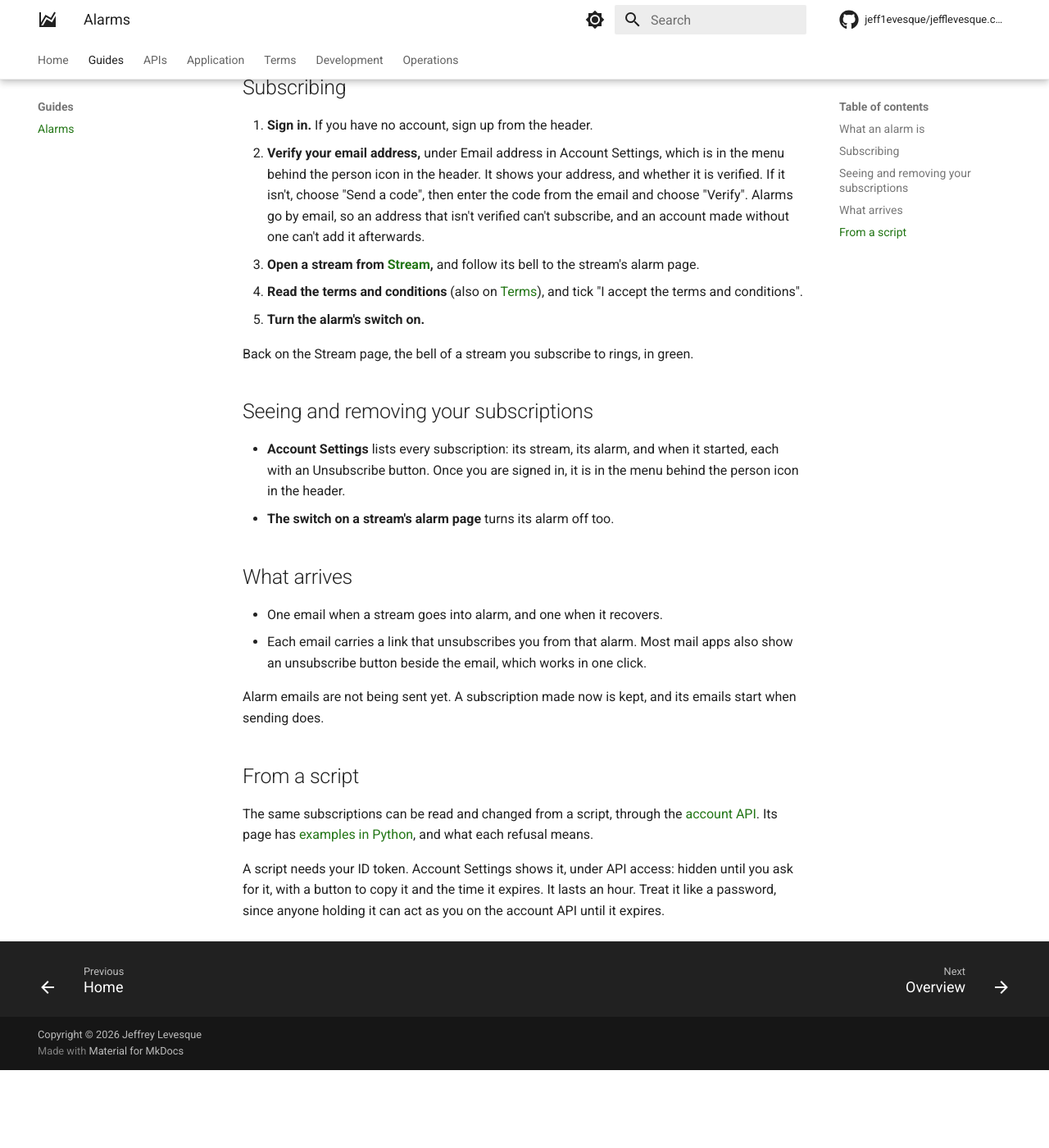
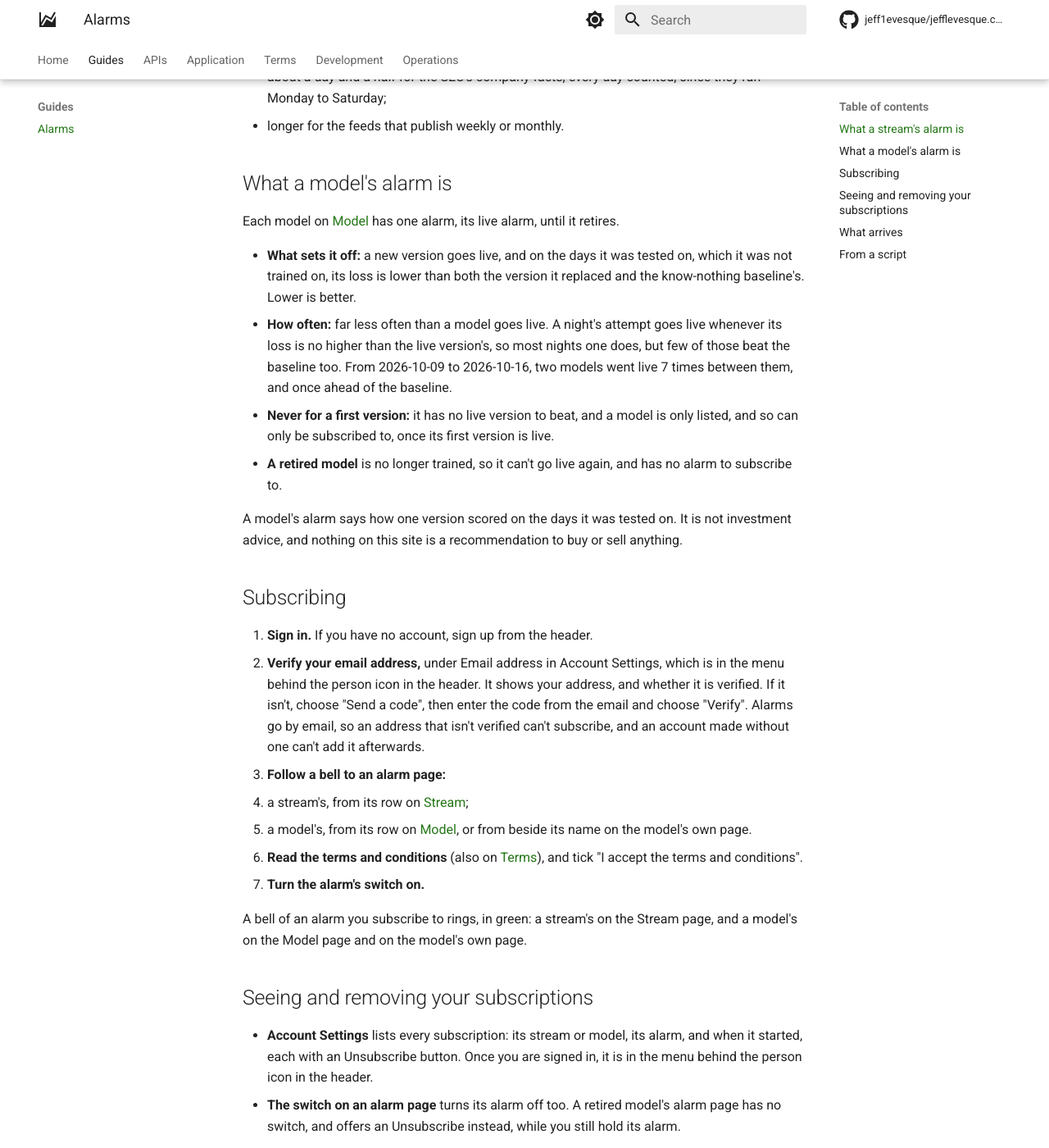
Before and after one commit to jeff1evesque/jefflevesque.com, an MkDocs documentation site: the page built from documentation/guide/alarms.md, in a window 1280 px wide and 1400 px high, scrolled down 667 px. Shown: the whole window at 82% size. Built offline with MkDocs 1.6.1 and Material for MkDocs 9.7.7, drawn with Linux system fonts in a browser that asks for light colours; comment, search, counter and statistics services are not loaded; before the commit the page ends 1972 px from its top, so only the background shows below that; some of the changed text lies outside the part shown.

Commit message:
#255: alarms.md, a model's alarm, its rule, bells and emails; sending has started

```diff
--- a/documentation/guide/alarms.md
+++ b/documentation/guide/alarms.md
@@ -1,10 +1,15 @@
 # Alarms
 
-An alarm tells you when one of the site's streams has gone quiet: when the data it
-collects has stopped arriving. You choose which streams to hear about, and each alarm
-comes to you by email.
+An alarm tells you, by email, about something on the site you asked to hear about:
 
-## What an alarm is
+- **A stream's alarm:** when one of the site's streams has gone quiet, because the data
+  it collects has stopped arriving.
+- **A model's alarm:** when one of the models has a new version that goes live ahead of
+  the baseline.
+
+You choose which streams and models to hear about.
+
+## What a stream's alarm is
 
 Each stream has one alarm, its ingest alarm.
 
@@ -18,6 +23,26 @@ Each stream has one alarm, its ingest alarm.
     they run Monday to Saturday;
   - longer for the feeds that publish weekly or monthly.
 
+## What a model's alarm is
+
+Each model on [Model](https://www.jefflevesque.com/model) has one alarm, its live alarm,
+until it retires.
+
+- **What sets it off:** a new version goes live, and on the days it was tested on, which
+  it was not trained on, its loss is lower than both the version it replaced and the
+  know-nothing baseline's. Lower is better.
+- **How often:** far less often than a model goes live. A night's attempt goes live
+  whenever its loss is no higher than the live version's, so most nights one does, but
+  few of those beat the baseline too. From 2026-10-09 to 2026-10-16, two models went
+  live 7 times between them, and once ahead of the baseline.
+- **Never for a first version:** it has no live version to beat, and a model is only
+  listed, and so can only be subscribed to, once its first version is live.
+- **A retired model** is no longer trained, so it can't go live again, and has no alarm
+  to subscribe to.
+
+A model's alarm says how one version scored on the days it was tested on. It is not
+investment advice, and nothing on this site is a recommendation to buy or sell anything.
+
 ## Subscribing
 
 1. **Sign in.** If you have no account, sign up from the header.
@@ -26,28 +51,35 @@ Each stream has one alarm, its ingest alarm.
    is verified. If it isn't, choose "Send a code", then enter the code from the email
    and choose "Verify". Alarms go by email, so an address that isn't verified can't
    subscribe, and an account made without one can't add it afterwards.
-3. **Open a stream from [Stream](https://www.jefflevesque.com/stream),** and follow its
-   bell to the stream's alarm page.
+3. **Follow a bell to an alarm page:**
+   - a stream's, from its row on [Stream](https://www.jefflevesque.com/stream);
+   - a model's, from its row on [Model](https://www.jefflevesque.com/model), or from
+     beside its name on the model's own page.
 4. **Read the terms and conditions** (also on [Terms](../terms.md)), and tick "I accept the terms and conditions".
 5. **Turn the alarm's switch on.**
 
-Back on the Stream page, the bell of a stream you subscribe to rings, in green.
+A bell of an alarm you subscribe to rings, in green: a stream's on the Stream page, and a
+model's on the Model page and on the model's own page.
 
 ## Seeing and removing your subscriptions
 
-- **Account Settings** lists every subscription: its stream, its alarm, and when it
-  started, each with an Unsubscribe button. Once you are signed in, it is in the menu
+- **Account Settings** lists every subscription: its stream or model, its alarm, and when
+  it started, each with an Unsubscribe button. Once you are signed in, it is in the menu
   behind the person icon in the header.
-- **The switch on a stream's alarm page** turns its alarm off too.
+- **The switch on an alarm page** turns its alarm off too. A retired model's alarm page
+  has no switch, and offers an Unsubscribe instead, while you still hold its alarm.
 
 ## What arrives
 
-- One email when a stream goes into alarm, and one when it recovers.
-- Each email carries a link that unsubscribes you from that alarm. Most mail apps also
-  show an unsubscribe button beside the email, which works in one click.
-
-Alarm emails are not being sent yet. A subscription made now is kept, and its emails
-start when sending does.
+- **A stream's alarm:** one email when the stream goes into alarm, and one when it
+  recovers.
+- **A model's alarm:** one email each time a new version goes live ahead of the
+  baseline. It says what kind of version it was, a nightly update or a weekly retrain,
+  and the night it went live, with its loss on the days it was tested on beside the
+  loss of the version it replaced and the baseline's. It links the model's page and its
+  alarm page, and says it is not investment advice.
+- **Either way,** each email carries a link that unsubscribes you from that alarm. Most
+  mail apps also show an unsubscribe button beside the email, which works in one click.
 
 ## From a script
 
```
